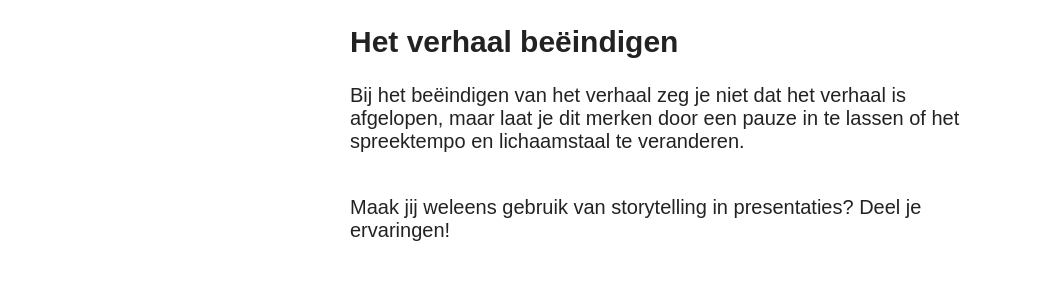
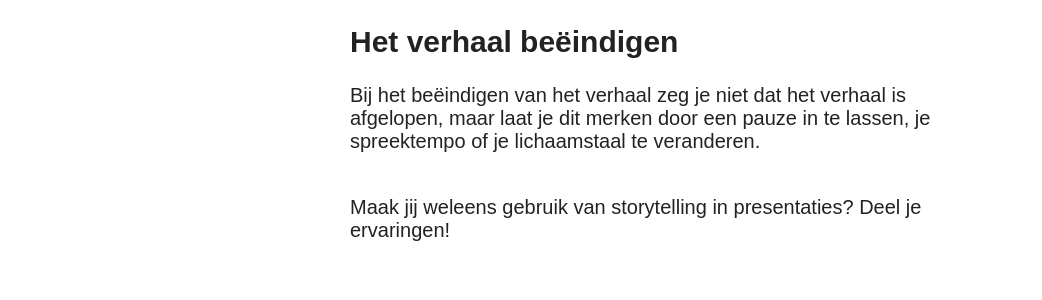
Before and after one commit to TheKnowsyFerret/theknowsyferret.github.io, a Jekyll site: the page built from _posts/2014-10-17-storytelling-in-presentaties-de-basics.md, in a window 1280 px wide and 900 px high, scrolled down 3629 px. Shown: the part 332-632 px from the top of the window, without its empty margins (0-1042 px from the left). Built offline with Jekyll 4.4.1, drawn with Linux system fonts in a browser that asks for light colours; nearby versions of some CDN libraries; comment, search, counter and statistics services are not loaded.

Commit message:
verandering in zin.

```diff
--- a/_posts/2014-10-17-storytelling-in-presentaties-de-basics.md
+++ b/_posts/2014-10-17-storytelling-in-presentaties-de-basics.md
@@ -131,7 +131,9 @@ snelheid van praten beïnvloeden: praat snel of langzaam voor het uiten
 van verschillende emoties.
 
 ## Het verhaal beëindigen
-Bij het beëindigen van het verhaal zeg je niet dat het verhaal is afgelopen, maar laat je dit merken door een pauze in te lassen of het spreektempo en lichaamstaal te veranderen.
+Bij het beëindigen van het verhaal zeg je niet dat het verhaal is
+afgelopen, maar laat je dit merken door een pauze in te lassen, je
+spreektempo of je lichaamstaal te veranderen.
 <br><br>
 
 Maak jij weleens gebruik van storytelling in presentaties? Deel je ervaringen!
```
